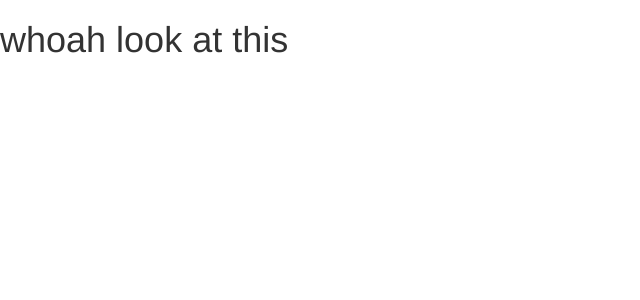
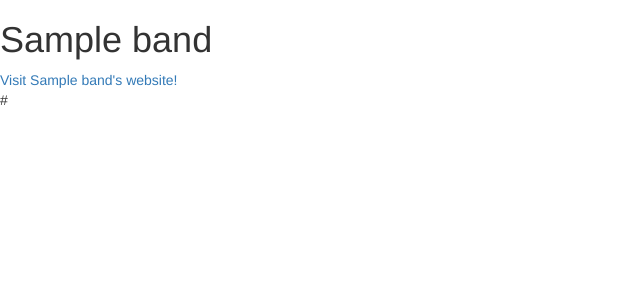
Before and after one commit to noamhacker/code-jam-2016, a Rails app: page /bands/1 in a window 1280 px wide. Shown: the top 300 px of the page, without its empty margins (0-640 px from the left). Run offline with Rails 7, Linux system fonts and the light colour scheme; tables that the repository leaves empty hold one stand-in row (values such as "Sample post"); style sheets or scripts are compiled from the project's sources; some libraries are stand-ins or nearby versions.

```diff
--- a/battle_of_bands/app/controllers/bands_controller.rb
+++ b/battle_of_bands/app/controllers/bands_controller.rb
@@ -13,9 +13,14 @@ class BandsController < ApplicationController
     end
 
     def create
+      #debugger
+      @band = Band.new(name: params[:band][:name])
+      #@band.name = params[:bandname]
+      #debugger
       #@band = Band.create(band_params[:band])
-      @hello = params[:name]
-      @band = Band.create(name: params[:name])
+      #@hello = params[:name]
+      #@band = Band.create(name: params[:name])
+      @band.save
     if @band.save
       redirect_to @band
     else
@@ -31,6 +36,8 @@ class BandsController < ApplicationController
 
     def show
 
+              @band = Band.find(params[:id])
+
     end
 
     private
--- a/battle_of_bands/app/views/bands/new.html.erb
+++ b/battle_of_bands/app/views/bands/new.html.erb
@@ -1,6 +1,6 @@
 <%= form_for @band do |f| %>
   <%= f.label :name %>:
-  <%= f.text_field :name %><br />
+  <%= f.text_field :bandname %><br />
 
   <%= f.label :website %>:
   <%= f.text_field :website %><br />
--- a/battle_of_bands/app/views/bands/show.html.erb
+++ b/battle_of_bands/app/views/bands/show.html.erb
@@ -1 +1,3 @@
-<h1>whoah look at this</h1>
+<h1><%= @band.name %></h1>
+<a href:"http://www.google.com/">Visit <%= @band.name %>'s website!</a><br>
+<%= @band.website %>
```
Also changed, not shown: 2 other files.
